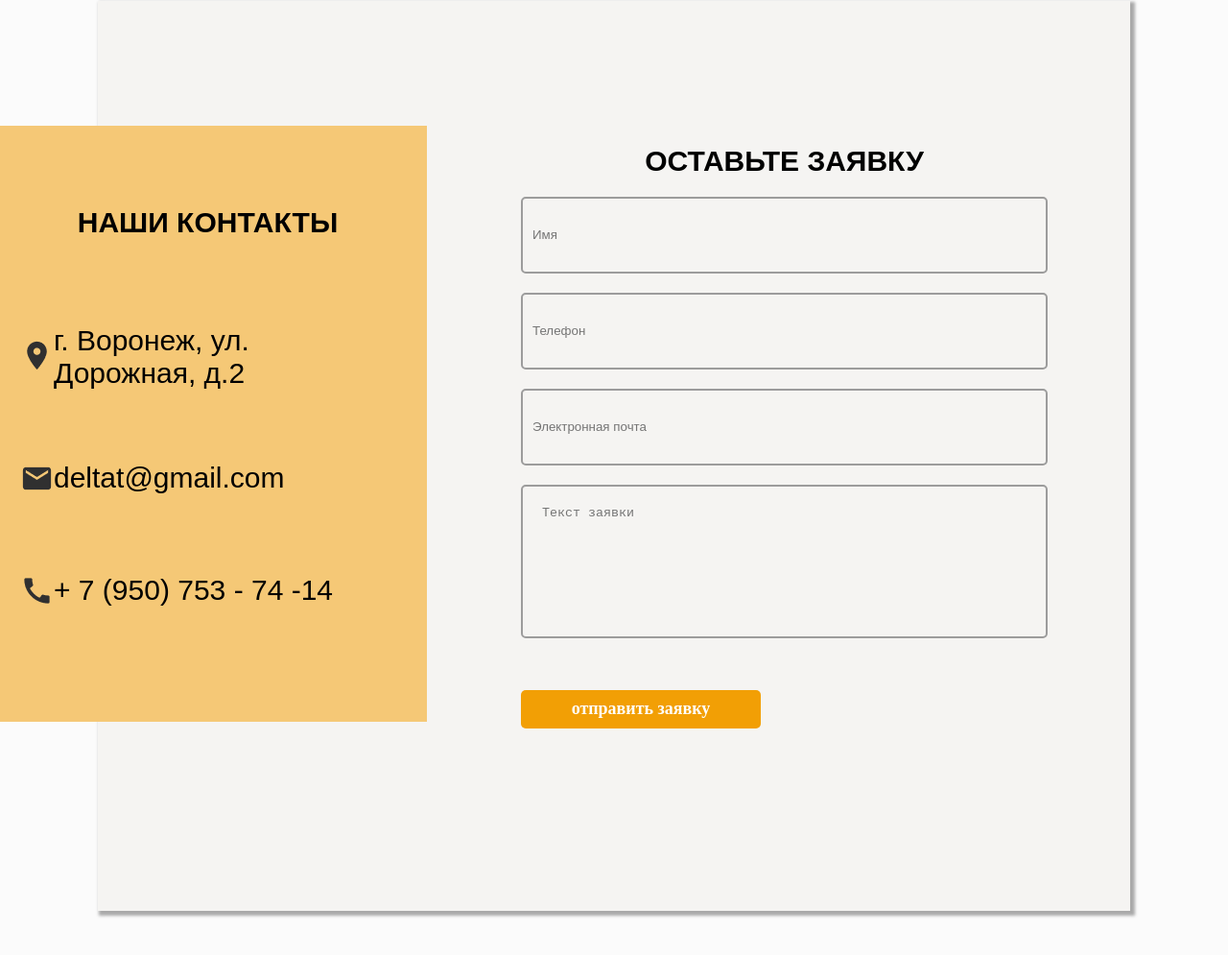
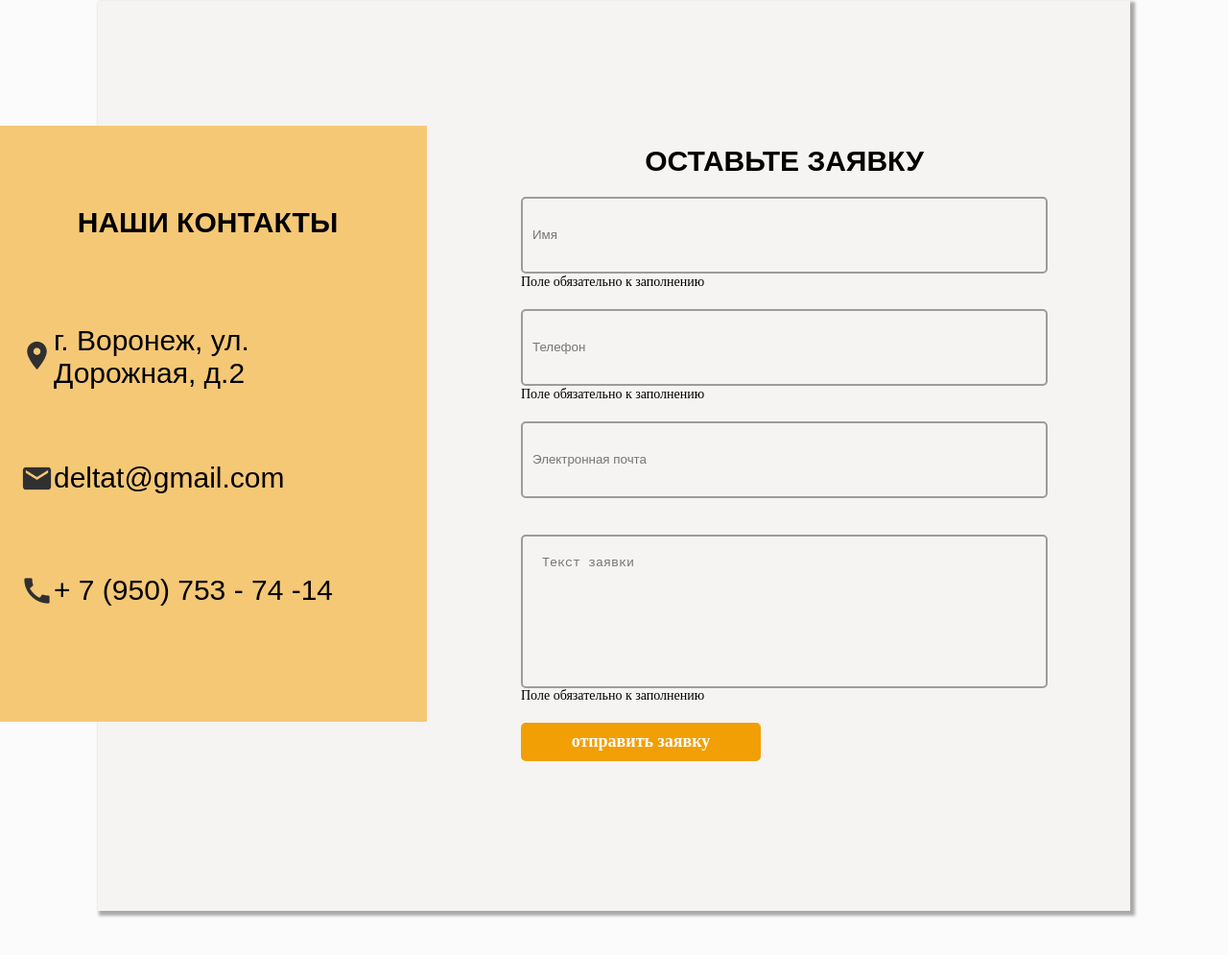
Before and after one commit to aleksey-t/delta-t, a website: page index.html in a window 1280 px wide. Shown: the part 4494-5489 px from the top of the page at 96% size. Drawn offline with Linux system fonts and the light colour scheme.

Commit message:
добавлен текст "Поле обязательно к заполнению"

```diff
--- a/css/style.css
+++ b/css/style.css
@@ -552,10 +552,17 @@
 .app-field-one, .app-field-two, .app-field-three {
     width: 100%;
     height: 80px;
-    margin-bottom: 20px;
     border: 2px solid #9C9C9C;
     border-radius: 5px;
     background-color: #F5F4F2;
+}
+
+.app-field-one, .app-field-two, .app-field-three {
+    margin-bottom: 1px;
+}
+
+.app-field-three {
+    margin-bottom: 18px;
 }
 
 .app-field-four {
@@ -565,7 +572,6 @@
     border-radius: 5px;
     background-color: #F5F4F2;
     resize: none;
-    margin-bottom: 54px;
 }
 
 input[type=text] {
@@ -676,3 +682,11 @@ textarea {
     display: flex;
     align-items: center;
 }
+
+.attention {
+    font-size: 14px;
+}
+
+.form-item {
+    margin-bottom: 20px;
+}
--- a/index.html
+++ b/index.html
@@ -256,14 +256,31 @@
             <div class="application-header">
                 <div class="application-header-large">ОСТАВЬТЕ ЗАЯВКУ</div>
                 <div class="application-fields">
+
+                    <div class="form-item">
                     <input type="text" class="app-field-one" placeholder="Имя">
+                    <div class="attention">Поле обязательно к заполнению</div>
+                    </div>
+
+                    <div class="form-item">
+                    <input type="text" class="app-field-two" placeholder="Телефон">
+                    <div class="attention">Поле обязательно к заполнению</div>
+                    </div>
+
+                    <div class="form-item">
+                    <input type="text" class="app-field-three" placeholder="Электронная почта">
                     <div class="attention"></div>
-                    <input type="text" class="app-field-two" placeholder="Телефон">
-                    <div class="attention"></div>
-                    <input type="text" class="app-field-three" placeholder="Электронная почта">
+                    </div>
+
+                    <div class="form-item">
                     <textarea class="app-field-four" placeholder="Текст заявки"></textarea>
-                    <div class="attention"></div>
+                        <div class="attention">Поле обязательно к заполнению</div>
+                    </div>
+
+
                     <a id="order" class="button-yellow">отправить заявку</a>
+
+
                 </div>
             </div>
 
```
